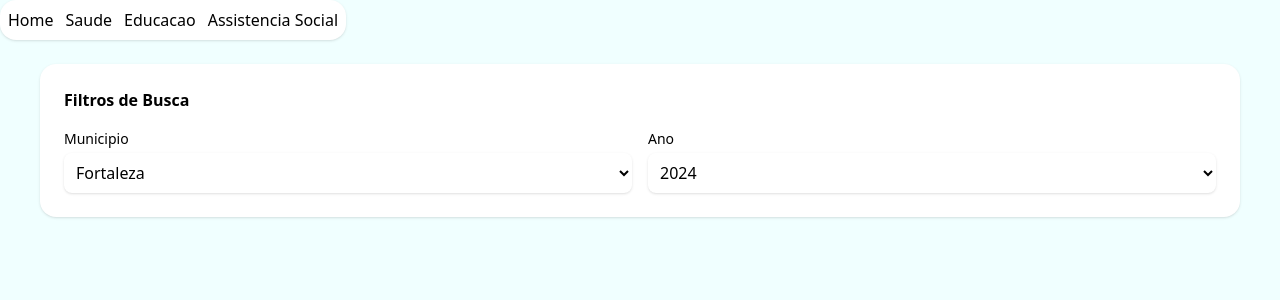
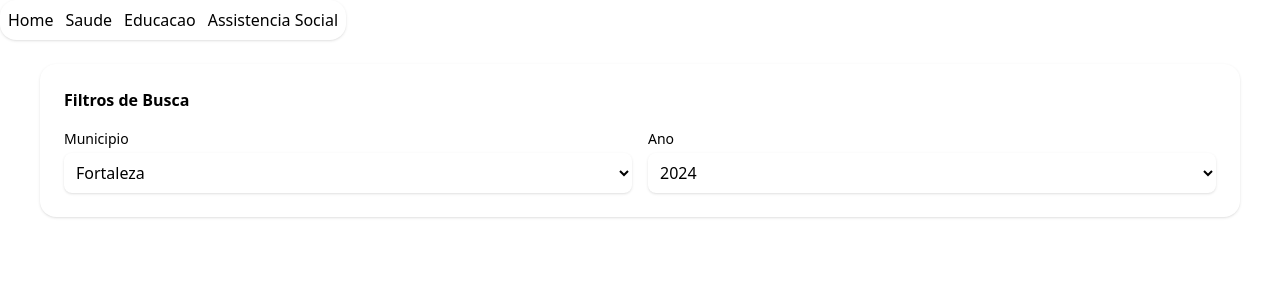
Before and after one commit to GRUPO-NARA/mapa-social-do-maranhao, a Next.js app in the folder frontend/: page / in a window 1280 px wide. Shown: the top 300 px of the page. Built offline with nearby package versions, Linux system fonts and the light colour scheme.

Commit message:
update: mudança da cor do fundo para branco

```diff
--- a/frontend/app/globals.css
+++ b/frontend/app/globals.css
@@ -1,5 +1,5 @@
 @import "tailwindcss";
 
 :root{
-    background-color: azure;
+    background-color: white;
 }
```
